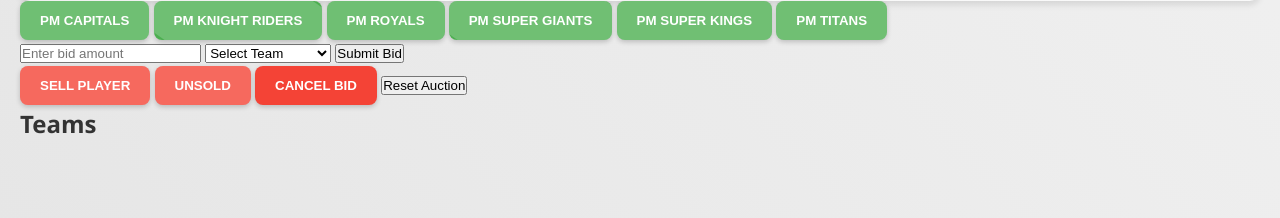
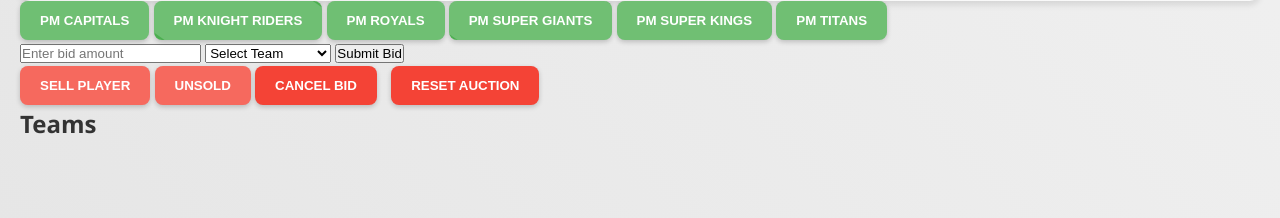
Before and after one commit to doshiparth15/cricket_tournament_auction_app, a Flask app: template templates/auction.html in a window 1280 px wide. Shown: the part 217-435 px from the top of the page. Run offline with Flask 3, Linux system fonts and the light colour scheme; the template is opened without the code that fills it, so the values that code supplies are empty.

Commit message:
Update style.css

```diff
--- a/static/style.css
+++ b/static/style.css
@@ -432,3 +432,35 @@ tr:hover {
         width: 60px;
     }
 }
+
+
+#reset-auction-btn {
+    display: inline-block;
+    padding: 12px 20px;
+    border: none;
+    border-radius: 8px;
+    cursor: pointer;
+    font-weight: bold;
+    text-transform: uppercase;
+    transition: all 0.3s ease;
+    box-shadow: 0 2px 5px rgba(0, 0, 0, 0.2);
+    background-color: var(--secondary-color);
+    color: white;
+    margin-left: 10px;
+}
+
+#reset-auction-btn:hover {
+    background-color: #d32f2f;
+    transform: scale(1.05);
+}
+
+#reset-auction-btn:active {
+    transform: scale(0.95);
+}
+
+@media screen and (max-width: 600px) {
+    #reset-auction-btn {
+        width: 100%;
+        margin: 5px 0;
+    }
+}
```
